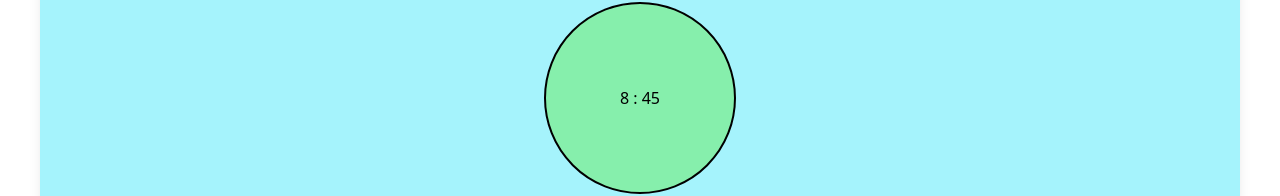
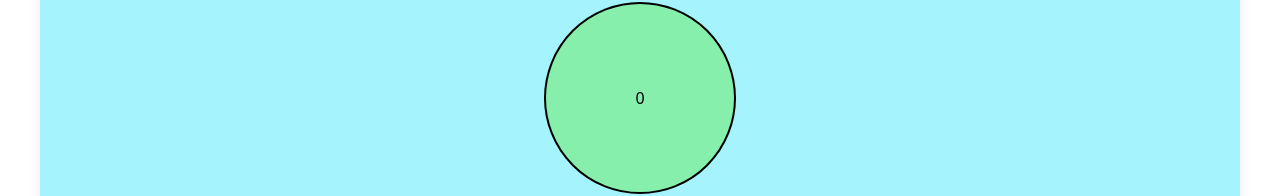
Before and after one commit to rudalkunwar/just-be, a React (Vite) app: page / in a window 1280 px wide. Shown: the part 246-442 px from the top of the page. Built offline with nearby package versions, Linux system fonts and the light colour scheme.

Commit message:
stopwatch

```diff
--- a/src/components/practice/Stopwatch.jsx
+++ b/src/components/practice/Stopwatch.jsx
@@ -1,26 +1,32 @@
-import React from 'react'
+import React, { useState } from 'react'
 
 function Stopwatch() {
+    const [time, setTime] = useState(0);
+    const startTime = () => {
+
+    }
+
+    const stopTime = () => {
+
+    }
+
     return (
         <div className='h-screen flex justify-center items-center'>
-
             <div className='h-1/2 w-full mx-10 shadow-lg bg-cyan-200 rounded-md'>
                 <div className='h-full flex justify-center items-center'>
                     <div className='flex flex-col gap-4'>
                         <div>
                             <div className='h-48 w-48 bg-green-300 rounded-full flex justify-center items-center border-2 border-black'>
                                 <p>
-                                    8 : 45
+                                    {time}
                                 </p>
                             </div>
                         </div>
-                        <button className='px-4 py-2 rounded-md bg-blue-600 text-white'>Start</button>
-                        <button className='px-4 py-2 rounded-md bg-red-600 text-white'>Stop</button>
+                        <button className='px-4 py-2 rounded-md bg-blue-600 text-white' onClick={startTime}>Start</button>
+                        <button className='px-4 py-2 rounded-md bg-red-600 text-white' onClick={stopTime}>Stop</button>
                     </div>
                 </div>
-
             </div>
-
         </div>
     )
 }
```
